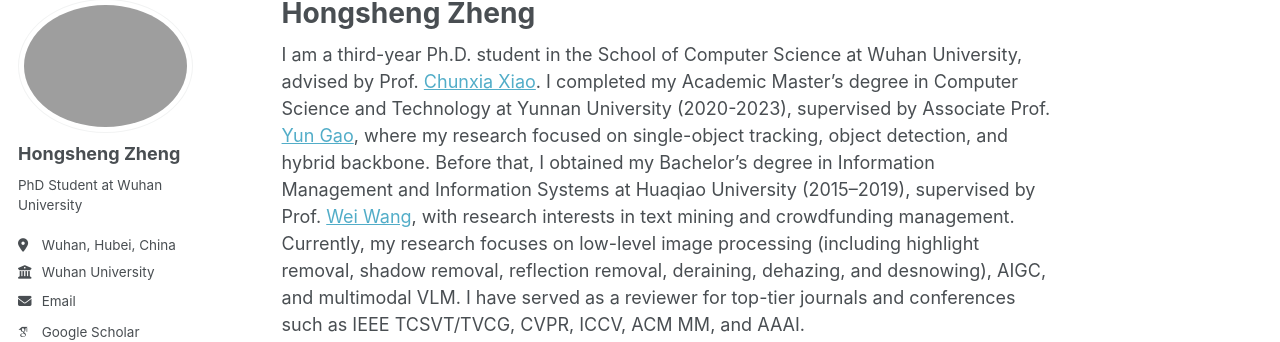
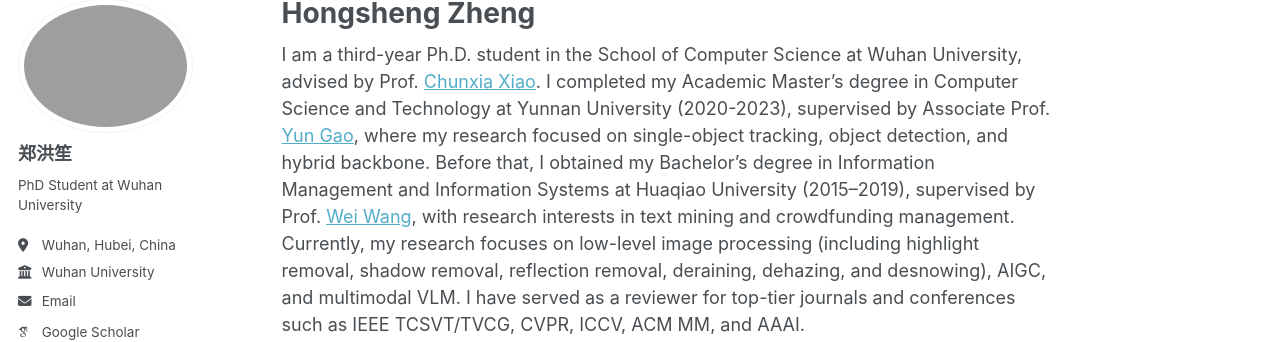
Before and after one commit to hongsheng-Z/hongsheng-Z.github.io, a Jekyll site: the page built from _pages/about.md, in a window 1280 px wide. Shown: the part 100-442 px from the top of the page. Built offline with Jekyll 4.4.1, drawn with Linux system fonts in a browser that asks for light colours; some web fonts are replaced; a script that is not in the unit is left out.

Commit message:
Update _config.yml

```diff
--- a/_config.yml
+++ b/_config.yml
@@ -23,7 +23,7 @@ repository               : "https://hongsheng-Z/hongsheng-Z.github.io"
 author:
   # Biographic information
   avatar           : "profile.png"
-  name             : "Hongsheng Zheng"
+  name             : "郑洪笙"
   pronouns         : # example: "she/her"
   bio              : "PhD Student at Wuhan University"
   location         : "Wuhan, Hubei, China"
```
